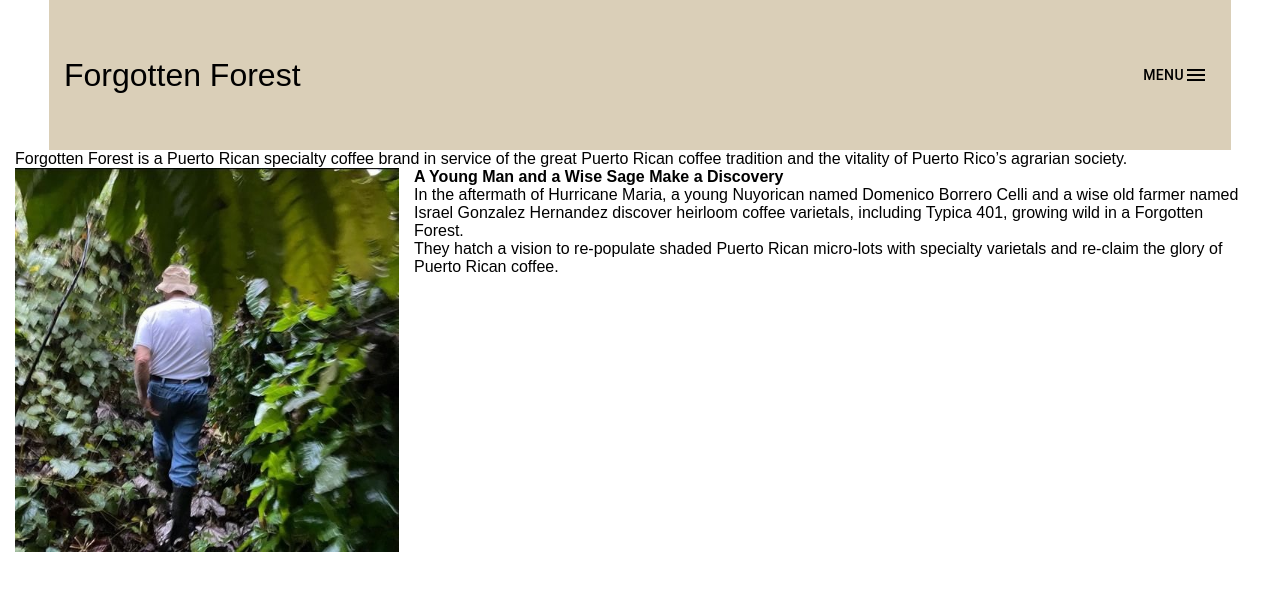
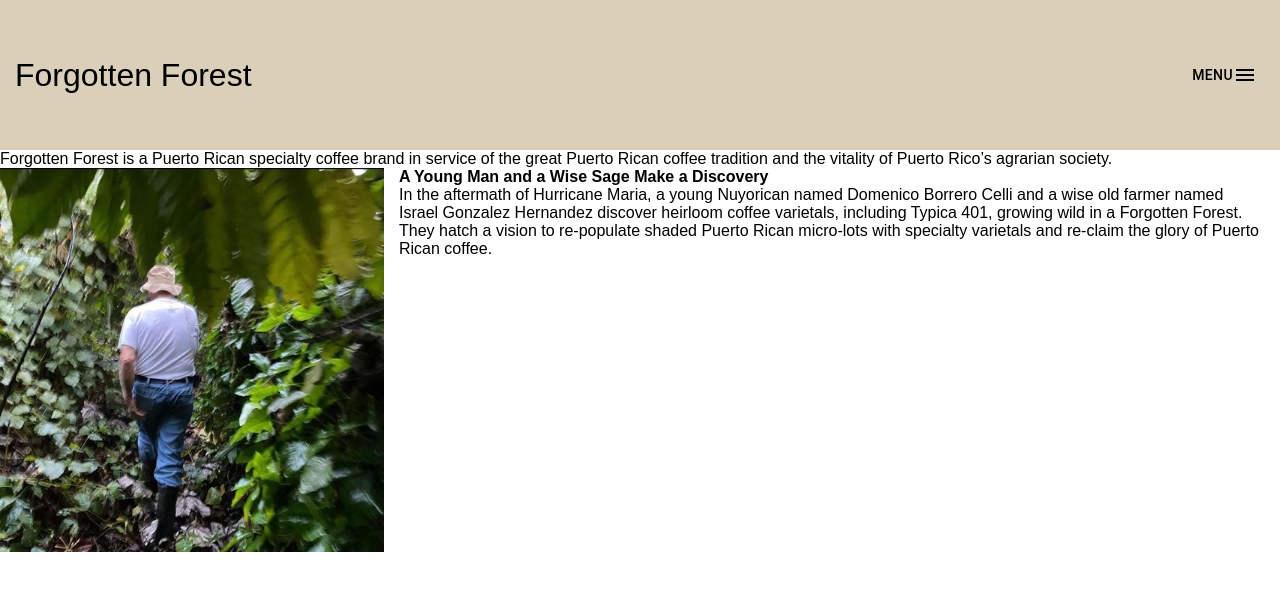
Before and after one commit to catalinuh/forgotten-forest, a React (Create React App) app: page / in a window 1280 px wide. Shown: the top 590 px of the page. Built offline with nearby package versions, Linux system fonts and the light colour scheme; a web font is replaced by a local one.

Commit message:
moved @media styling outside of main class selector for each .scss file

```diff
--- a/src/App.scss
+++ b/src/App.scss
@@ -6,6 +6,8 @@
     font-family: acumin-pro, sans-serif;
     font-weight: 400;
     font-style: normal;
+    // Tells the browser to account for the border and padding when specifying width and height
+    box-sizing: border-box;
 }
 
 html {
@@ -29,7 +31,7 @@
 }
 
 .app {
-    width: 90vw;
+    width: 80vw;
     max-width: 1600px;
     margin: 0 auto;
 
@@ -40,6 +42,6 @@
 
 @media (max-width: 1280px) {
     .app {
-        width: 100vw;
+        width: 100%;
     }
 }
--- a/src/app/layout/footer/footer.scss
+++ b/src/app/layout/footer/footer.scss
@@ -9,7 +9,7 @@
     margin: 0 auto;
 
     height: 100px;
-    width: 90vw;
+    width: 80vw;
 
     position: absolute;
     bottom: 0;
@@ -44,3 +44,9 @@
         }
     }
 }
+
+@media (max-width: 1280px) {
+    .footer {
+        width: 100%;
+    }
+}
--- a/src/app/layout/header/header.scss
+++ b/src/app/layout/header/header.scss
@@ -10,7 +10,7 @@
     margin: 0 auto;
 
     height: 150px;
-    width: 90vw;
+    width: 80vw;
 
     position: fixed;
     top: 0;
@@ -40,3 +40,9 @@
         }
     }
 }
+
+@media (max-width: 1280px) {
+    .header {
+        width: 100%;
+    }
+}
--- a/src/app/pages/home/home.scss
+++ b/src/app/pages/home/home.scss
@@ -1,13 +1,13 @@
 .home {
-    margin: 15px;
+    width: 80vw;
 
     h4 {
         font-weight: 700;
     }
 
     img {
-        width: auto;
-        height: 30vw;
+        width: 30vw;
+        height: auto;
         min-height: 200px;
     }
 
@@ -22,3 +22,9 @@
         }
     }
 }
+
+@media (max-width: 1280px) {
+    .home {
+        width: 100%;
+    }
+}
```
